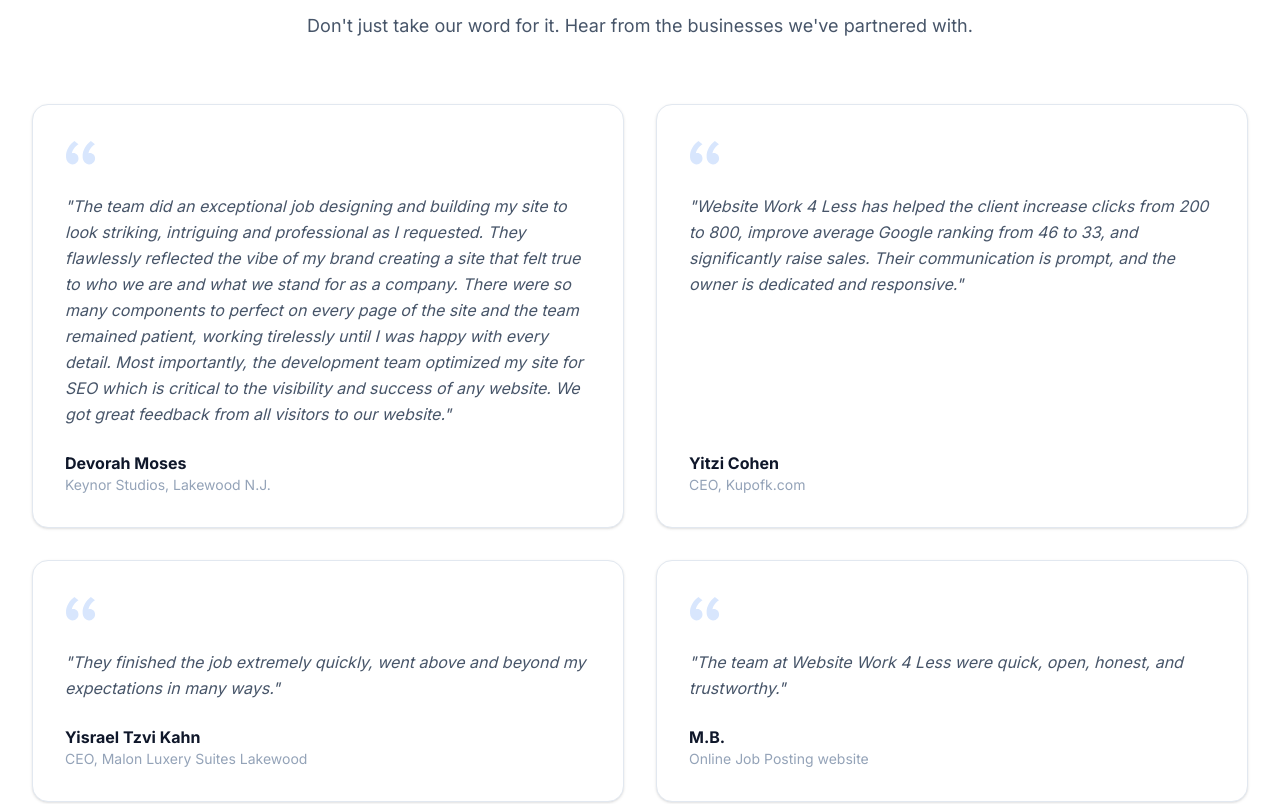
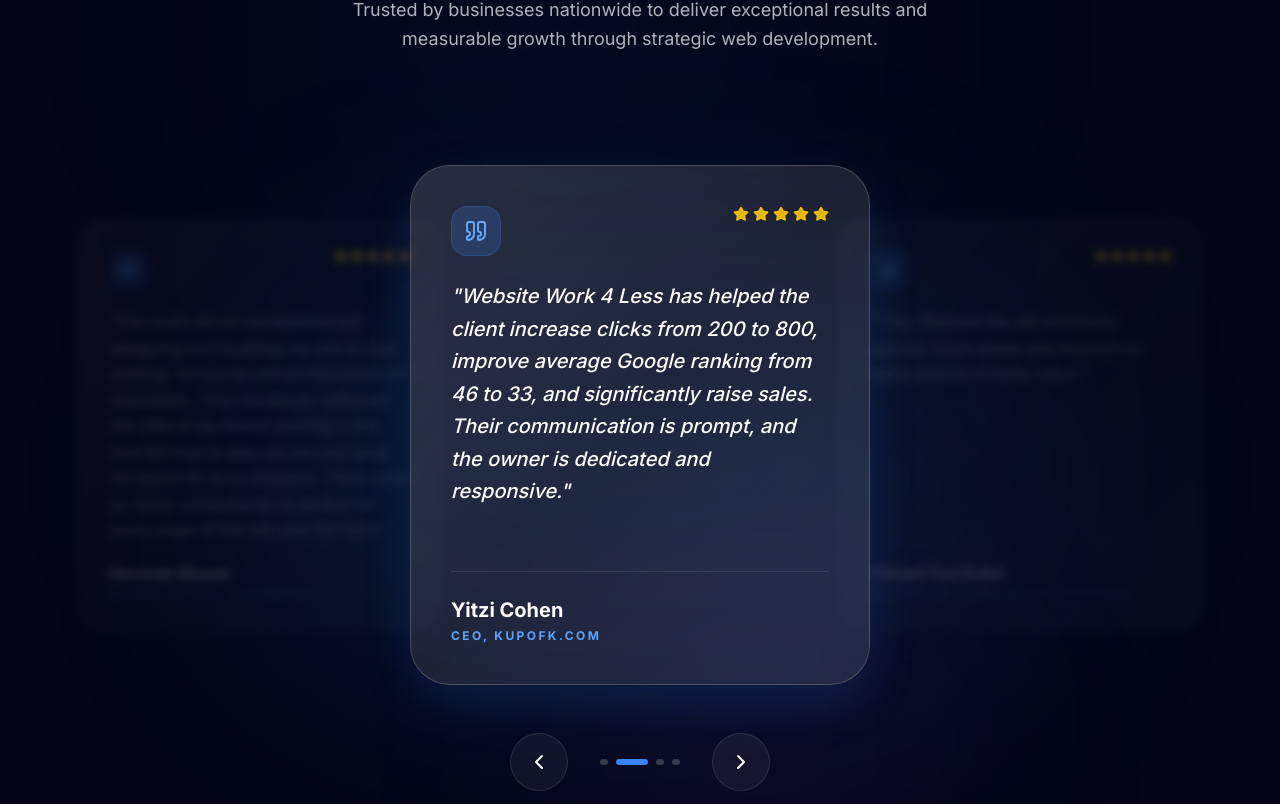
Before and after one commit to Umar-Tanveer123/websitework4less-frontend, a React (Vite) app: page / in a window 1280 px wide. Shown: the part 5676-6480 px from the top of the page. Built offline with nearby package versions, Linux system fonts and the light colour scheme.

Commit message:
Upgrade testimonials to premium animated carousel

```diff
--- a/src/App.tsx
+++ b/src/App.tsx
@@ -9,6 +9,7 @@
 import BlogPostPage from './pages/BlogPostPage';
 import AdminLogin from './pages/admin/Login';
 import AdminDashboard from './pages/admin/Dashboard';
+import AdminRegister from './pages/admin/Register';
 
 function App() {
   return (
@@ -25,6 +26,7 @@
         </Route>
         <Route path="/admin" element={<Navigate to="/admin/login" replace />} />
         <Route path="/admin/login" element={<AdminLogin />} />
+        <Route path="/admin/register" element={<AdminRegister />} />
         <Route path="/admin/dashboard" element={<AdminDashboard />} />
       </Routes>
     </BrowserRouter>
--- /dev/null
+++ b/src/components/TestimonialCarousel.tsx
@@ -0,0 +1,164 @@
+import { useState, useEffect, useCallback } from 'react';
+import { motion, AnimatePresence } from 'framer-motion';
+import { Quote, ChevronLeft, ChevronRight, Star } from 'lucide-react';
+import { testimonials, Testimonial } from '../data/testimonials';
+
+export default function TestimonialCarousel() {
+  const [currentIndex, setCurrentIndex] = useState(0);
+  const [direction, setDirection] = useState(0);
+  const [windowWidth, setWindowWidth] = useState(typeof window !== 'undefined' ? window.innerWidth : 1200);
+
+  useEffect(() => {
+    const handleResize = () => setWindowWidth(window.innerWidth);
+    window.addEventListener('resize', handleResize);
+    return () => window.removeEventListener('resize', handleResize);
+  }, []);
+
+  const nextTestimonial = useCallback(() => {
+    setDirection(1);
+    setCurrentIndex((prev) => (prev + 1) % testimonials.length);
+  }, []);
+
+  const prevTestimonial = useCallback(() => {
+    setDirection(-1);
+    setCurrentIndex((prev) => (prev - 1 + testimonials.length) % testimonials.length);
+  }, []);
+
+  useEffect(() => {
+    const timer = setInterval(nextTestimonial, 6000);
+    return () => clearInterval(timer);
+  }, [nextTestimonial]);
+
+  const getCardIndex = (offset: number) => {
+    return (currentIndex + offset + testimonials.length) % testimonials.length;
+  };
+
+  const cardOffset = windowWidth < 640 ? 0 : windowWidth < 1024 ? 260 : 380;
+  const visibleIndices = windowWidth < 640 ? [0] : [-1, 0, 1];
+
+  return (
+    <div className="relative w-full py-12 px-4">
+      {/* Background Glows */}
+      <div className="absolute top-1/2 left-1/2 -translate-x-1/2 -translate-y-1/2 w-full max-w-[800px] h-[400px] bg-accent/10 blur-[120px] rounded-full -z-10" />
+
+      <div className="max-w-7xl mx-auto">
+        <div className="relative h-[480px] md:h-[520px] flex items-center justify-center">
+          <AnimatePresence initial={false} custom={direction}>
+            {visibleIndices.map((offset) => {
+              const index = getCardIndex(offset);
+              const testimonial = testimonials[index];
+              const isActive = offset === 0;
+
+              return (
+                <motion.div
+                  key={`${index}-${offset}`}
+                  custom={direction}
+                  initial={{
+                    opacity: 0,
+                    scale: 0.8,
+                    x: offset * cardOffset,
+                    filter: 'blur(10px)'
+                  }}
+                  animate={{
+                    opacity: isActive ? 1 : 0.3,
+                    scale: isActive ? 1 : 0.8,
+                    x: offset * cardOffset,
+                    zIndex: isActive ? 10 : 0,
+                    filter: isActive ? 'blur(0px)' : 'blur(6px)',
+                  }}
+                  exit={{
+                    opacity: 0,
+                    scale: 0.7,
+                    x: (offset - direction) * cardOffset,
+                    filter: 'blur(10px)'
+                  }}
+                  transition={{
+                    type: "spring",
+                    stiffness: 260,
+                    damping: 25,
+                  }}
+                  className="absolute w-full max-w-[320px] md:max-w-[420px] lg:max-w-[460px] h-full"
+                >
+                  <div className={`h-full w-full rounded-[2.5rem] p-8 md:p-10 flex flex-col relative overflow-hidden border transition-all duration-700 ${
+                    isActive
+                      ? 'bg-white/10 backdrop-blur-2xl border-white/20 shadow-[0_20px_50px_rgba(59,130,246,0.15)]'
+                      : 'bg-white/5 backdrop-blur-md border-white/10'
+                  }`}>
+                    {/* Card Gradient Overlay */}
+                    <div className="absolute inset-0 bg-gradient-to-br from-white/5 via-transparent to-accent/5 pointer-events-none" />
+
+                    {/* Icon */}
+                    <div className="mb-6 flex justify-between items-start">
+                      <div className="p-3 rounded-2xl bg-accent/20 border border-accent/20">
+                        <Quote className="w-6 h-6 text-accent-light" />
+                      </div>
+                      <div className="flex gap-1">
+                        {[...Array(5)].map((_, i) => (
+                          <Star key={i} className="w-4 h-4 fill-yellow-400/90 text-yellow-400/90" />
+                        ))}
+                      </div>
+                    </div>
+
+                    {/* Content */}
+                    <div className="flex-1 overflow-hidden">
+                      <p className={`text-lg md:text-xl leading-relaxed font-medium mb-6 italic ${
+                        isActive ? 'text-white' : 'text-white/40'
+                      }`}>
+                        "{testimonial.quote}"
+                      </p>
+                    </div>
+
+                    {/* Footer */}
+                    <div className="mt-auto pt-6 border-t border-white/10">
+                      <h4 className={`text-xl font-bold mb-1 ${isActive ? 'text-white' : 'text-white/60'}`}>
+                        {testimonial.author}
+                      </h4>
+                      <p className={`text-xs font-bold uppercase tracking-[0.2em] ${isActive ? 'text-accent-light' : 'text-accent/40'}`}>
+                        {testimonial.role}
+                      </p>
+                    </div>
+                  </div>
+                </motion.div>
+              );
+            })}
+          </AnimatePresence>
+        </div>
+
+        {/* Navigation Controls */}
+        <div className="flex justify-center items-center gap-8 mt-12">
+          <button
+            onClick={prevTestimonial}
+            className="p-4 rounded-full border border-white/10 bg-white/5 hover:bg-white/10 text-white transition-all hover:scale-110 active:scale-95"
+            aria-label="Previous testimonial"
+          >
+            <ChevronLeft className="w-6 h-6" />
+          </button>
+
+          <div className="flex gap-2">
+            {testimonials.map((_, i) => (
+              <button
+                key={i}
+                onClick={() => {
+                  setDirection(i > currentIndex ? 1 : -1);
+                  setCurrentIndex(i);
+                }}
+                className={`h-1.5 rounded-full transition-all duration-300 ${
+                  i === currentIndex ? 'w-8 bg-accent' : 'w-2 bg-white/20'
+                }`}
+                aria-label={`Go to testimonial ${i + 1}`}
+              />
+            ))}
+          </div>
+
+          <button
+            onClick={nextTestimonial}
+            className="p-4 rounded-full border border-white/10 bg-white/5 hover:bg-white/10 text-white transition-all hover:scale-110 active:scale-95"
+            aria-label="Next testimonial"
+          >
+            <ChevronRight className="w-6 h-6" />
+          </button>
+        </div>
+      </div>
+    </div>
+  );
+}
--- a/src/config.ts
+++ b/src/config.ts
@@ -1,7 +1,8 @@
 // Central API configuration
 // Always using the production VPS URL
 
-export const API_BASE_URL = 'http://api.websitework4less.com';
+export const API_BASE_URL = 'https://api.websitework4less.com';
+// export const API_BASE_URL = 'http://187.77.207.147:5001';
 
 export const API_URLS = {
   login: `${API_BASE_URL}/api/auth/login`,
--- a/src/pages/HomePage.tsx
+++ b/src/pages/HomePage.tsx
@@ -14,6 +14,7 @@
   RocketLaunchIcon,
   ArrowRightIcon,
 } from '../components/Icons';
+import TestimonialCarousel from '../components/TestimonialCarousel';
 
 const processSteps = [
   {
@@ -390,43 +391,26 @@
       </SectionWrapper>
 
       {/* ==================== TESTIMONIALS ==================== */}
-      <SectionWrapper background="white">
-        <AnimatedSection>
-          <SectionHeading
-            label="Testimonials"
-            title="What Our Clients Say"
-            description="Don't just take our word for it. Hear from the businesses we've partnered with."
-          />
-        </AnimatedSection>
+      <section className="relative overflow-hidden bg-primary-dark py-24">
+        {/* Background Decorative Glow */}
+        <div className="absolute top-0 left-1/4 w-[500px] h-[500px] bg-accent/5 blur-[150px] rounded-full pointer-events-none" />
+        <div className="absolute bottom-0 right-1/4 w-[400px] h-[400px] bg-purple-500/5 blur-[120px] rounded-full pointer-events-none" />
 
-        <div className="mt-12 grid gap-8 sm:grid-cols-2">
-          {testimonials.map((item, i) => (
-            <AnimatedSection
-              key={item.author}
-              animation="fade-in-up"
-              delay={i * 100}
-            >
-              <div className="relative h-full rounded-2xl border border-border bg-surface p-8 shadow-sm transition-all duration-300 hover:-translate-y-1 hover:shadow-lg hover:border-accent/20 flex flex-col">
-                <svg
-                  className="mb-6 h-8 w-8 text-accent/20"
-                  fill="currentColor"
-                  viewBox="0 0 32 32"
-                  aria-hidden="true"
-                >
-                  <path d="M9.352 4C4.456 7.456 1 13.12 1 19.36c0 5.088 3.072 8.064 6.624 8.064 3.36 0 5.856-2.688 5.856-5.856 0-3.168-2.208-5.472-5.088-5.472-.576 0-1.344.096-1.536.192.48-3.264 3.552-7.104 6.624-9.024L9.352 4zm16.512 0c-4.8 3.456-8.256 9.12-8.256 15.36 0 5.088 3.072 8.064 6.624 8.064 3.264 0 5.856-2.688 5.856-5.856 0-3.168-2.304-5.472-5.184-5.472-.576 0-1.248.096-1.44.192.48-3.264 3.456-7.104 6.528-9.024L25.864 4z" />
-                </svg>
-                <p className="flex-1 text-text-secondary leading-relaxed mb-6 italic">
-                  "{item.quote}"
-                </p>
-                <div className="mt-auto">
-                  <p className="font-bold text-text-primary">{item.author}</p>
-                  <p className="text-sm text-text-muted">{item.role}</p>
-                </div>
-              </div>
-            </AnimatedSection>
-          ))}
+        <div className="mx-auto max-w-7xl px-4 sm:px-6 lg:px-8">
+          <AnimatedSection>
+            <SectionHeading
+              light
+              label="Success Stories"
+              title="What Our Clients Say"
+              description="Trusted by businesses nationwide to deliver exceptional results and measurable growth through strategic web development."
+            />
+          </AnimatedSection>
+
+          <AnimatedSection animation="fade-in" delay={200}>
+            <TestimonialCarousel />
+          </AnimatedSection>
         </div>
-      </SectionWrapper>
+      </section>
 
       {/* ==================== CTA ==================== */}
       <section className="relative overflow-hidden bg-primary py-24">
```
